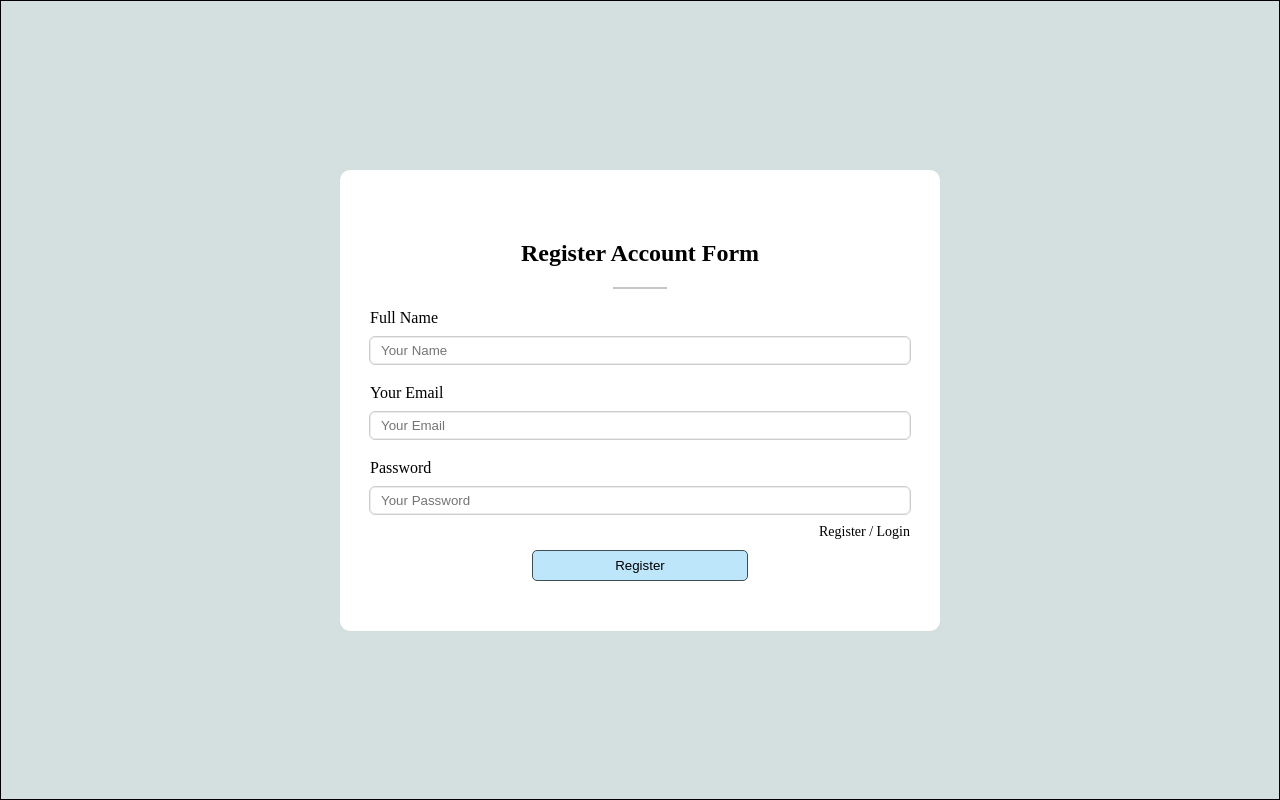
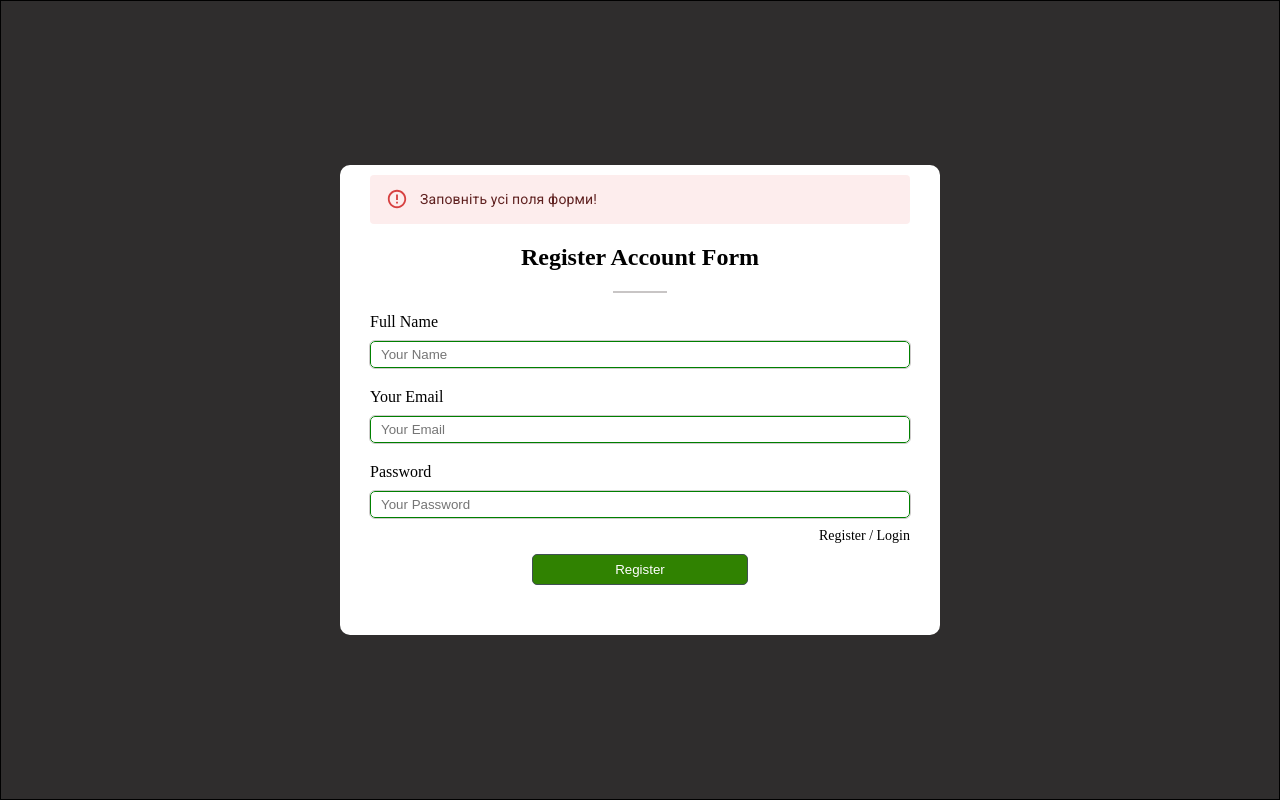
Before and after one commit to Burban-Vitalik/app-react-todolist, a React (Create React App) app: page / in a window 1280 px wide. Both pictures are taken after a click on the button "Register". Built offline with nearby package versions, Linux system fonts and the light colour scheme.

Commit message:
register page logic is done 99%

```diff
--- a/package.json
+++ b/package.json
@@ -17,6 +17,7 @@
     "@types/react": "^18.0.27",
     "@types/react-dom": "^18.0.10",
     "react": "^18.2.0",
+    "react-confetti": "^6.1.0",
     "react-dom": "^18.2.0",
     "react-router-dom": "^6.8.0",
     "react-scripts": "5.0.1",
--- a/src/App.tsx
+++ b/src/App.tsx
@@ -1,6 +1,7 @@
 import React from 'react';
 import TodoAppBar from './components/TodoBar/TodoBar';
 import { RegisterPage } from './pages/Register';
+
 
 function App() {
   return (
--- /dev/null
+++ b/src/common/Alerts.tsx
@@ -0,0 +1,28 @@
+import * as React from 'react';
+import Alert from '@mui/material/Alert';
+import Stack from '@mui/material/Stack';
+
+type PropsType = {
+    message: string
+}
+
+// Помилка!
+export function ErrorAlert(props: PropsType) {
+  return (
+    <Stack sx={{ width: '100%'}} spacing={2}>
+      <Alert severity="error">
+        {props.message}
+      </Alert>
+    </Stack>
+  );
+}
+
+export function SuccessAlert() {
+  return (
+    <Stack sx={{ width: '100%'}} spacing={2}>
+      <Alert severity="success">
+        This is a success! — <strong>Welcome!</strong>
+      </Alert>
+    </Stack>
+  );
+}
--- a/src/components/TodoBar/TodoBar.tsx
+++ b/src/components/TodoBar/TodoBar.tsx
@@ -197,7 +197,7 @@ export default function TodoAppBar() {
 
   return (
     <Box sx={{ flexGrow: 1,}}>
-      <AppBar position="static" style={{backgroundColor: myGreyColor }}>
+      <AppBar position="static" style={{backgroundColor: myGreyColor, position:'fixed' }}>
         <Toolbar>
           <Typography
             variant="h6"
--- /dev/null
+++ b/src/interfaces/usersInterface.ts
@@ -0,0 +1,6 @@
+export interface User{
+    id: number;
+    fullName: string;
+    email: string;
+    password: string;
+}
--- a/src/pages/Register.scss
+++ b/src/pages/Register.scss
@@ -1,5 +1,6 @@
 .registerPage {
-    background: rgb(211, 224, 223);
+    // background: rgb(211, 224, 223);
+    background: #2f2d2d;
     height: 100vh;
     display: flex;
     flex-direction: column;
@@ -13,7 +14,7 @@
     flex-direction: column;
     border-radius: 10px;
     width: 600px;
-    padding: 50px 30px;
+    padding: 10px 30px 50px 30px;
     background: white;
 
     h2 {
@@ -43,6 +44,12 @@
     }
 }
 
+
+.error {
+    color: red;
+    font-family: 'Gill Sans', 'Gill Sans MT', Calibri, 'Trebuchet MS', sans-serif;
+}
+
 .register_form {
     .linkAuth {
         font-size: 14px;
@@ -56,7 +63,8 @@
     button {
         cursor: pointer;
         padding: 7px;
-        background: rgb(190, 230, 251);
+        background: rgb(48, 130, 1);
+        color: white;
         border-radius: 5px;
         border: 1px solid rgb(64, 80, 82);
         max-width: 40%;
--- a/src/pages/Register.tsx
+++ b/src/pages/Register.tsx
@@ -1,63 +1,140 @@
-import React, {useEffect ,useState } from 'react';
+import {useEffect ,useState } from 'react';
+import {ErrorAlert, SuccessAlert} from '../common/Alerts';
+import { User } from '../interfaces/usersInterface';
+import { createUser, getAllUsers } from '../services/userService';
 import './Register.scss';
 
-type UserType = {
-    id: number | string
-    fullName: string
-    email: string
-    password: string | number
-}
+export function RegisterPage(){
+    let allUsers = getAllUsers();
 
-export function RegisterPage(){
-    let users = localStorage.getItem('arrNewUsers') ? JSON.parse(localStorage.getItem('arrNewUsers') || '') : [];
-
-    const [arrNewUsers, setArrNewUsers] = useState(users);
+    const [arrUsers, setArrUsers] = useState(allUsers);
     const [fullName, setFullName] = useState('');
     const [email, setEmail] = useState('');
     const [password, setPassword] = useState('');
 
+    // Validation
+    const [fullNameError, setFullNameError] = useState(null || String);
+    const [emailError, setEmailError] = useState(null || String);
+    const [passwordError, setPasswordError] = useState(null || String);
+
+    const [emptyFields, setEmptyFields] = useState(false);
+    const [successRegister, setSuccessRegister] = useState(false)
+    const [allertError, setAllertError] = useState('');
+
+
     function onChangeFullName(e:any){
-        setFullName(e.target.value);
+        setFullName(e.target.value)
+
+        if(!e.target.value){
+            setFullNameError('Required')
+        } else {
+            if (e.target.value.length < 3 || e.target.value.length > 12 ){
+                setFullNameError('too small or too big')
+            } else {
+                setFullNameError('')
+            }
+        }
     }
 
     function onChangeEmail(e:any){
         setEmail(e.target.value);
+
+        if(!e.target.value) {
+            setEmailError('Required')
+        } else {
+            setEmailError('');
+
+            if(/\S+@\S+\.\S+/.test(e.target.value)){
+                setEmailError('')
+            } else {
+                setEmailError('Email is invalid')
+            }
+        }
+
     }
 
     function onChangePassword(e:any){
         setPassword(e.target.value);
-    }
+
+        if(!e.target.value){
+            setPasswordError('Required')
+        } else {
+            setPasswordError('')
+
+            if (e.target.value.length < 3 || e.target.value.length > 12 ){
+                setPasswordError('Length of password mast be 3-12')
+            } else {
+                setPasswordError('')
+            }
+        }    }
+
 
     function createNewUser(){
-        let newUser:UserType = {
+        let newUser:User = {
             id: Math.random(),
             fullName: fullName,
             email: email,
             password: password,
         }
 
-        arrNewUsers.map((el:any)=> el.email).includes(newUser.email)?
-        console.log('is'): users.push(newUser); setArrNewUsers([...users]);
+        if(!newUser.fullName || !newUser.email || !newUser.password){
+            setEmptyFields(true)
+            setAllertError('Заповніть усі поля форми!')
+            setTimeout(() => {
+                setEmptyFields(false)
+            },3000)
+        } else {
 
-        setFullName('')
-        setEmail('')
-        setPassword('')
+            if(fullNameError || emailError || passwordError) {
+                setEmptyFields(true)
+                setAllertError('Поля форми заповнені невірно!')
+                setTimeout(() => {
+                    setEmptyFields(false)
+                },3000)
+                } else {
+                setSuccessRegister(true)
+                setTimeout(()=> {
+                    setSuccessRegister(false)
+                },3000)
+                setArrUsers(createUser(newUser));
+                setFullName('');
+                setEmail('');
+                setPassword('');
+            }
+        }
     }
 
     useEffect(()=>{
-        localStorage.setItem('arrNewUsers', JSON.stringify(arrNewUsers))
-    }, [arrNewUsers])
+        localStorage.setItem('arrNewUsers', JSON.stringify(arrUsers))
+    }, [arrUsers])
 
     return (
         <div className="registerPage">
             <div className='register_form'>
+                {emptyFields === true ?
+                    <ErrorAlert message={allertError} /> : successRegister === true ? <SuccessAlert /> : ''
+                }
+
                 <h2>Register Account Form</h2>
                 <hr />
 
-                <label htmlFor="fullName">Full Name<input type="text" placeholder='Your Name' value={fullName} onChange={onChangeFullName}/></label>
-                <label htmlFor="yourEmail">Your Email<input type='email' className='emailIntput' placeholder='Your Email' value={email} onChange={onChangeEmail}/></label>
-                <label htmlFor="password">Password<input type="password" placeholder='Your Password'value={password} onChange={onChangePassword}/></label>
+                <label htmlFor="fullName">
+                    Full Name
+                    <input type="text" placeholder='Your Name' value={fullName} onChange={onChangeFullName} style={fullNameError ? {border:'1px solid red'}:{border:'1px solid green'}} />
+                    <span className='error'>{fullNameError}</span>
+                </label>
 
+                <label htmlFor="yourEmail">
+                    Your Email
+                    <input type='email' className='emailIntput' placeholder='Your Email' value={email} onChange={onChangeEmail} style={emailError ? {border:'1px solid red'}:{border:'1px solid green'}}/>
+                    <span className='error'>{emailError}</span>
+                </label>
+
+                <label htmlFor="password">
+                    Password
+                    <input type="password" placeholder='Your Password'value={password} onChange={onChangePassword} style={passwordError ? {border:'1px solid red'}:{border:'1px solid green'}}/>
+                    <span className='error'>{passwordError}</span>
+                </label>
                 <p className='linkAuth'>Register / Login</p>
                 <button onClick={createNewUser}>Register</button>
             </div>
--- /dev/null
+++ b/src/services/userService.tsx
@@ -0,0 +1,32 @@
+import { User } from "../interfaces/usersInterface";
+
+const DB_USERS_KEY = 'arrNewUsers';
+
+function getUsersDB(): User[]{
+    const usersDBKey = localStorage.getItem(DB_USERS_KEY);
+    let usersDB = usersDBKey ? JSON.parse(usersDBKey) : [];
+    usersDB = Array.isArray(usersDB) ? usersDB : [];
+
+    return usersDB;
+}
+
+export function getAllUsers(): User[]{
+    return getUsersDB();
+}
+
+export function getUserById(user: User): User | undefined{
+    let usersDB = getUsersDB();
+
+    return usersDB.find((el:User) => el.id === user.id);
+}
+
+export function createUser(newUser: User) {
+    let users = getUsersDB();
+    users.map((el:any)=> el.email).includes(newUser.email)?
+    console.log('is'): users.push(newUser);
+
+    return users;
+}
+
+export function updateUser() {}
+export function deleteUser() {}
```
Also changed, not shown: 1 other file (tests, documents, lock files or other folders).
